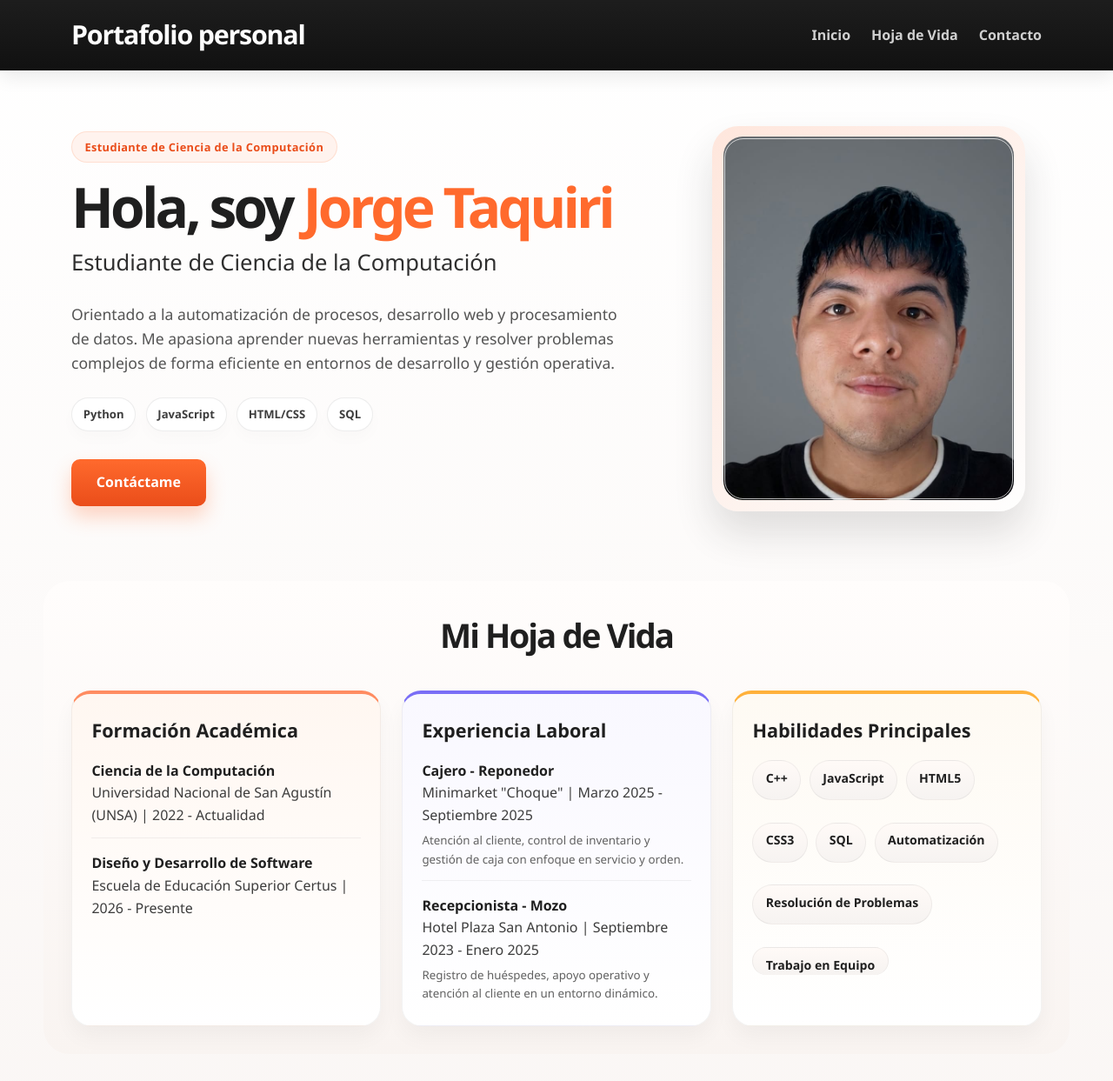
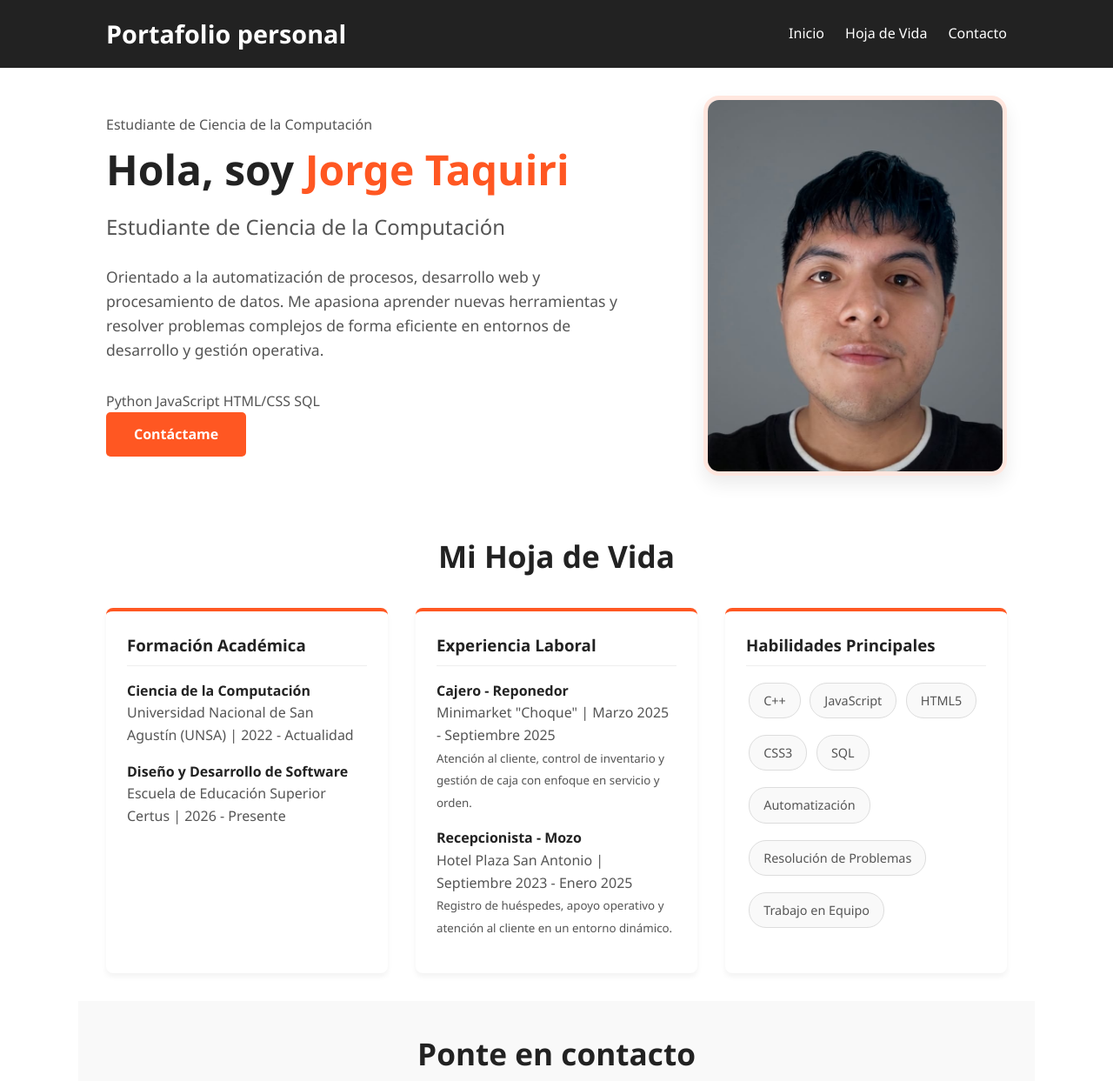
Before and after one commit to JorgeTaquiriGuerreros/Portafolio, a plain HTML site: page Portafolio personal/index.html in a window 1280 px wide. Shown: the top 1243 px of the page at 87% size. Drawn offline with Linux system fonts and the light colour scheme.

Commit message:
ACTUALIZACION

```diff
--- a/Portafolio personal/css/matriz.css
+++ b/Portafolio personal/css/matriz.css
@@ -1,31 +1,14 @@
-/* --- Variables y Reset --- */
-:root {
-    --color-primario: #ff6a2d;
-    --color-primario-oscuro: #ea4d1a;
-    --color-oscuro: #1f1f1f;
-    --color-texto: #3d3d3d;
-    --color-fondo: #f5f0eb;
-    --color-blanco: #fff;
-    --color-acento: #fff3ee;
-    --color-sombra: rgba(35, 28, 23, 0.08);
-    --fuente-principal: 'Segoe UI', Tahoma, Geneva, Verdana, sans-serif;
-}
-
 * {
     margin: 0;
     padding: 0;
     box-sizing: border-box;
 }
 
-html {
-    scroll-behavior: smooth;
-}
-
 body {
-    font-family: var(--fuente-principal);
-    color: var(--color-texto);
+    font-family: 'Segoe UI', Tahoma, Geneva, Verdana, sans-serif;
+    color: #555;
     line-height: 1.6;
-    background: linear-gradient(180deg, #ffffff 0%, #f7f1ee 100%);
+    background-color: #fff;
 }
 
 img {
@@ -34,19 +17,17 @@ img {
 }
 
 .contenedor {
-    max-width: 1180px;
+    max-width: 1100px;
     margin: 0 auto;
     padding: 2rem;
 }
 
-/* --- Encabezado y Navegación --- */
 header {
-    background: linear-gradient(180deg, #1d1d1d 0%, #111111 100%);
-    color: var(--color-blanco);
+    background-color: #222;
+    color: #fff;
     position: sticky;
     top: 0;
     z-index: 100;
-    box-shadow: 0 8px 20px rgba(0,0,0,0.08);
 }
 
 .nav-container {
@@ -57,105 +38,65 @@ header {
 }
 
 .logo {
-    color: var(--color-blanco);
-    font-size: 1.9rem;
-    font-weight: 800;
+    color: #fff;
+    font-size: 1.8rem;
+    font-weight: bold;
     text-decoration: none;
-    letter-spacing: -0.04em;
 }
 
 .logo span {
-    color: var(--color-primario);
+    color: #ff5722;
 }
 
 nav ul {
     list-style: none;
     display: flex;
     gap: 1.5rem;
-    align-items: center;
 }
 
 nav ul li a {
-    color: rgba(255,255,255,0.8);
+    color: #fff;
     text-decoration: none;
-    font-weight: 600;
-    transition: color 0.25s ease;
+    font-weight: 500;
+    transition: color 0.3s;
 }
 
 nav ul li a:hover {
-    color: var(--color-primario);
+    color: #ff5722;
 }
 
-/* --- Sección Inicio / Presentación --- */
 #inicio {
     display: grid;
-    grid-template-columns: 1.45fr 0.85fr;
+    grid-template-columns: 1.5fr 0.8fr;
     align-items: center;
-    gap: 2.5rem;
-    min-height: 68vh;
-    padding-top: 4rem;
-    padding-bottom: 4rem;
+    gap: 2rem;
+    min-height: 60vh;
 }
 
 .perfil {
-    max-width: 700px;
-}
-
-.etiqueta {
-    display: inline-block;
-    background: var(--color-acento);
-    color: var(--color-primario-oscuro);
-    border: 1px solid rgba(255, 106, 45, 0.15);
-    padding: 0.45rem 0.9rem;
-    border-radius: 999px;
-    font-size: 0.8rem;
-    font-weight: 700;
-    letter-spacing: 0.03em;
-    margin-bottom: 1rem;
+    max-width: 680px;
 }
 
 .perfil h1 {
-    font-size: clamp(2.7rem, 5vw, 4.3rem);
-    line-height: 1.08;
-    color: var(--color-oscuro);
-    margin-bottom: 0.6rem;
-    letter-spacing: -0.06em;
+    font-size: 3rem;
+    color: #222;
+    margin-bottom: 0.5rem;
 }
 
 .perfil h1 span {
-    color: var(--color-primario);
+    color: #ff5722;
 }
 
 .perfil h2 {
-    font-size: clamp(1.4rem, 2vw, 2rem);
-    font-weight: 500;
+    font-size: 1.5rem;
+    font-weight: 400;
     margin-bottom: 1.5rem;
-    color: #2f2f2f;
 }
 
 .perfil p {
-    max-width: 640px;
-    margin-bottom: 1.6rem;
+    max-width: 600px;
+    margin-bottom: 2rem;
     font-size: 1.1rem;
-    color: #545454;
-}
-
-.mini-badges {
-    display: flex;
-    flex-wrap: wrap;
-    gap: 0.7rem;
-    margin-bottom: 2rem;
-}
-
-.mini-badges span {
-    background: #fff;
-    border: 1px solid rgba(31,31,31,0.08);
-    color: var(--color-texto);
-    padding: 0.5rem 0.8rem;
-    border-radius: 999px;
-    font-size: 0.82rem;
-    font-weight: 600;
-    box-shadow: 0 8px 18px rgba(0,0,0,0.02);
 }
 
 .foto-perfil {
@@ -164,134 +105,63 @@ nav ul li a:hover {
     align-items: center;
 }
 
-.marco-foto {
-    position: relative;
+.foto-perfil img {
     width: min(100%, 360px);
-    padding: 0.8rem;
-    border-radius: 30px;
-    background: linear-gradient(135deg, rgba(255,106,45,0.16), rgba(255,255,255,0.7));
-    box-shadow: 0 25px 45px rgba(44, 41, 39, 0.14);
-}
-
-.marco-foto::before {
-    content: "";
-    position: absolute;
-    inset: 14px;
-    border: 1px solid rgba(255,255,255,0.7);
-    border-radius: 22px;
-    pointer-events: none;
-}
-
-.marco-foto img {
-    width: 100%;
     aspect-ratio: 4 / 5;
     object-fit: cover;
     object-position: center top;
-    border-radius: 22px;
+    border-radius: 18px;
+    box-shadow: 0 10px 20px rgba(0, 0, 0, 0.08);
+    border: 5px solid rgba(255, 87, 34, 0.15);
 }
 
 .btn {
     display: inline-block;
-    background: linear-gradient(180deg, var(--color-primario) 0%, var(--color-primario-oscuro) 100%);
-    color: var(--color-blanco);
-    padding: 0.9rem 1.8rem;
+    background-color: #ff5722;
+    color: #fff;
+    padding: 0.8rem 2rem;
     text-decoration: none;
-    border-radius: 10px;
-    font-weight: 700;
+    border-radius: 5px;
+    font-weight: bold;
     border: none;
     cursor: pointer;
-    box-shadow: 0 12px 22px rgba(255, 106, 45, 0.28);
-    transition: transform 0.2s ease, box-shadow 0.2s ease;
+    transition: background-color 0.3s;
 }
 
 .btn:hover {
-    transform: translateY(-1px);
-    box-shadow: 0 16px 26px rgba(255, 106, 45, 0.35);
+    background-color: #e64a19;
 }
 
-/* --- Secciones Generales --- */
 .titulo-seccion {
     text-align: center;
-    font-size: clamp(2rem, 3vw, 3.1rem);
-    color: var(--color-oscuro);
+    font-size: 2.2rem;
+    color: #222;
     margin-bottom: 2rem;
-    letter-spacing: -0.05em;
 }
 
 .bg-claro {
-    background-color: var(--color-fondo);
+    background-color: #f9f9f9;
 }
 
-.cv-section {
-    background: linear-gradient(180deg, #fffdfc 0%, #f9f4f1 100%);
-    border-radius: 30px;
-    margin-top: 1rem;
-    margin-bottom: 2rem;
-}
-
-.resumen-rapido {
-    display: grid;
-    grid-template-columns: repeat(3, minmax(180px, 1fr));
-    gap: 1rem;
-    margin-bottom: 2rem;
-}
-
-.resumen-item {
-    background: rgba(255,255,255,0.7);
-    border: 1px solid rgba(31,31,31,0.06);
-    border-radius: 18px;
-    padding: 1.2rem;
-    text-align: center;
-    box-shadow: 0 8px 16px rgba(0,0,0,0.03);
-}
-
-.resumen-item strong {
-    display: block;
-    color: var(--color-primario);
-    font-size: 1.8rem;
-    line-height: 1;
-    margin-bottom: 0.4rem;
-}
-
-.resumen-item span {
-    color: var(--color-texto);
-    font-size: 0.9rem;
-}
-
-/* --- Hoja de Vida (Grid) --- */
 .grid-cv {
     display: grid;
     grid-template-columns: repeat(auto-fit, minmax(300px, 1fr));
-    gap: 1.5rem;
+    gap: 2rem;
 }
 
 .tarjeta {
-    background-color: var(--color-blanco);
-    padding: 1.6rem 1.4rem;
-    border-radius: 22px;
-    box-shadow: 0 12px 24px rgba(0,0,0,0.04);
-    border: 1px solid rgba(31,31,31,0.05);
-}
-
-.tarjeta-educacion {
-    background: linear-gradient(180deg, #fff7f1 0%, #ffffff 100%);
-    border-top: 4px solid #ff8c61;
-}
-
-.tarjeta-experiencia {
-    background: linear-gradient(180deg, #f9f8ff 0%, #ffffff 100%);
-    border-top: 4px solid #7a6ef6;
-}
-
-.tarjeta-habilidades {
-    background: linear-gradient(180deg, #fefaf3 0%, #ffffff 100%);
-    border-top: 4px solid #ffb13b;
+    background-color: #fff;
+    padding: 1.5rem;
+    border-radius: 8px;
+    box-shadow: 0 4px 6px rgba(0,0,0,0.05);
+    border-top: 4px solid #ff5722;
 }
 
 .tarjeta h3 {
-    color: var(--color-oscuro);
+    color: #222;
     margin-bottom: 1rem;
-    font-size: 1.35rem;
+    border-bottom: 1px solid #eee;
+    padding-bottom: 0.5rem;
 }
 
 .tarjeta ul {
@@ -300,54 +170,32 @@ nav ul li a:hover {
 
 .tarjeta ul li {
     margin-bottom: 1rem;
-    padding-bottom: 0.8rem;
-    border-bottom: 1px solid rgba(31,31,31,0.06);
-}
-
-.tarjeta ul li:last-child {
-    margin-bottom: 0;
-    padding-bottom: 0;
-    border-bottom: none;
 }
 
 .tarjeta ul li strong {
-    color: var(--color-oscuro);
-}
-
-.tarjeta ul li small {
-    display: block;
-    margin-top: 0.35rem;
-    color: #616161;
-}
-
-.lista-habilidades {
-    display: flex;
-    flex-wrap: wrap;
-    gap: 0.6rem;
+    color: #222;
 }
 
 .lista-habilidades li {
-    background: linear-gradient(180deg, #fffaf7 0%, #f6f3f1 100%);
-    color: var(--color-oscuro);
+    background-color: #f9f9f9;
     display: inline-block;
-    padding: 0.55rem 0.9rem;
-    border-radius: 999px;
-    font-size: 0.88rem;
-    font-weight: 600;
-    border: 1px solid rgba(31,31,31,0.05);
+    padding: 0.5rem 1rem;
+    margin: 0.2rem;
+    border-radius: 20px;
+    font-size: 0.9rem;
+    border: 1px solid #ddd;
 }
 
-/* --- Formulario de Contacto --- */
 .formulario {
     display: grid;
     grid-template-columns: 1fr 1fr;
     gap: 1.5rem;
     max-width: 800px;
     margin: 0 auto;
-    background-color: var(--color-blanco);
+    background-color: #fff;
     padding: 2rem;
-    border-radius: 22px;
-    box-shadow: 0 16px 30px rgba(0,0,0,0.04);
+    border-radius: 8px;
+    box-shadow: 0 4px 6px rgba(0,0,0,0.05);
 }
 
 .grupo-input {
@@ -361,43 +209,39 @@ nav ul li a:hover {
 
 .grupo-input label {
     margin-bottom: 0.5rem;
-    font-weight: 700;
-    color: var(--color-oscuro);
+    font-weight: bold;
+    color: #222;
 }
 
 .grupo-input input,
 .grupo-input select,
 .grupo-input textarea {
-    padding: 0.9rem 1rem;
-    border: 1px solid #dedede;
-    border-radius: 12px;
+    padding: 0.8rem;
+    border: 1px solid #ccc;
+    border-radius: 4px;
     font-family: inherit;
-    background: #fff;
 }
 
 .grupo-input input:focus,
 .grupo-input select:focus,
 .grupo-input textarea:focus {
     outline: none;
-    border-color: var(--color-primario);
-    box-shadow: 0 0 0 4px rgba(255,106,45,0.12);
+    border-color: #ff5722;
 }
 
-/* --- Pie de Página --- */
 footer {
-    background-color: var(--color-oscuro);
+    background-color: #222;
     color: #ccc;
     text-align: center;
     padding: 1rem 0;
 }
 
 footer .redes a {
-    color: var(--color-primario);
+    color: #ff5722;
     text-decoration: none;
     margin: 0 0.5rem;
 }
 
-/* --- Diseño Responsive (@media) --- */
 @media (max-width: 768px) {
     .nav-container {
         flex-direction: column;
@@ -418,16 +262,8 @@ footer .redes a {
         max-width: 100%;
     }
 
-    .mini-badges {
-        justify-content: center;
-    }
-
     .perfil h1 {
-        font-size: 2.6rem;
-    }
-
-    .resumen-rapido {
-        grid-template-columns: 1fr;
+        font-size: 2.2rem;
     }
 
     .foto-perfil {
```
